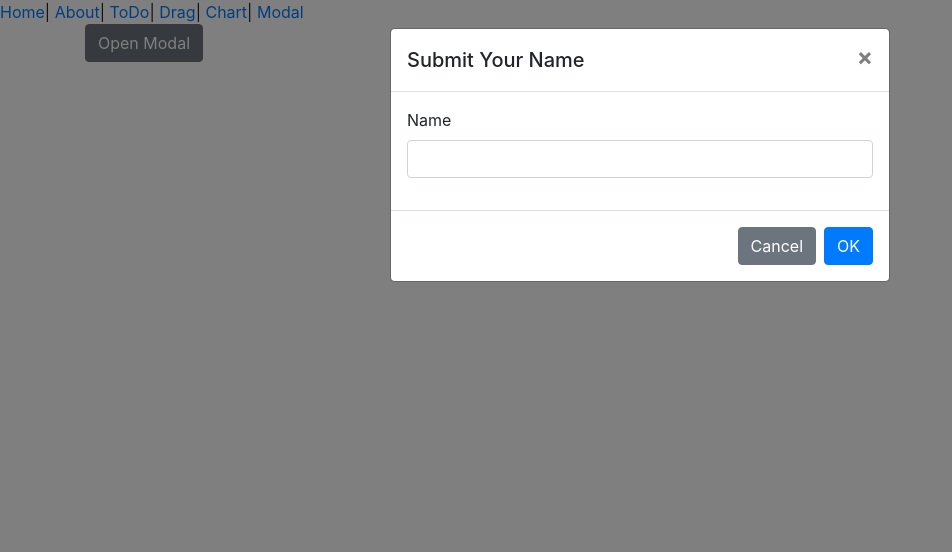
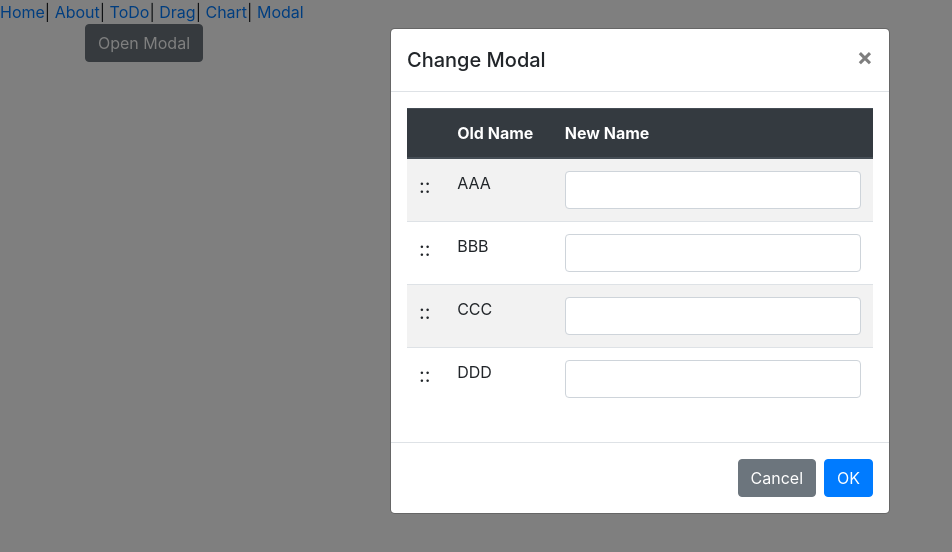
Before and after one commit to otera/hello-vue, a Vue app: page /modal in a window 1280 px wide. Both pictures are taken after a click on the button "Open Modal". Shown: the top 552 px of the page, without its empty margins (0-952 px from the left). Built offline with nearby package versions, Linux system fonts and the light colour scheme.

Commit message:
モーダルにドラッグできるテーブルを表示させる

```diff
--- a/src/components/Modal.vue
+++ b/src/components/Modal.vue
@@ -2,76 +2,100 @@
   <b-modal
     id="modal-prevent-closing"
     ref="modal"
-    title="Submit Your Name"
-    @show="resetModal"
+    title="Change Modal"
+    @show="showInit"
     @hidden="resetModal"
     @ok="handleOk"
   >
-    <form ref="form" @submit.stop.prevent="handleSubmit">
-      <b-form-group
-        :state="nameState"
-        label="Name"
-        label-for="name-input"
-        invalid-feedback="Name is required"
+    <table class="table table-striped">
+      <thead class="thead-dark">
+        <tr>
+          <th scope="col"></th>
+          <th scope="col">Old Name</th>
+          <th scope="col">New Name</th>
+        </tr>
+      </thead>
+      <draggable
+        v-model="tableData"
+        :options="{ handle: '.item-handle' }"
+        tag="tbody"
       >
-        <b-form-input
-          id="name-input"
-          v-model="name"
-          :state="nameState"
-          required
-        ></b-form-input>
-      </b-form-group>
-    </form>
+        <tr v-for="item in tableData" :key="item.name">
+          <td scope="row"><span class="item-handle">::</span></td>
+          <td>{{ item.name }}</td>
+          <td><b-form-input type="text" v-model="item.newName" /></td>
+        </tr>
+      </draggable>
+    </table>
   </b-modal>
 </template>
 
 <script>
+import draggable from "vuedraggable";
 export default {
   name: "ModalComponent",
   props: {
+    /** 送信リクエスト先 */
     requrl: {
       type: String,
       required: true,
     },
+    /** テーブル表示用データ */
     items: Array,
   },
   created() {
     console.log(this);
   },
+  components: {
+    draggable,
+  },
   data() {
     return {
       name: "",
       nameState: null,
-      submittedNames: [],
+      /** 初期表示時：テーブルデータ */
+      initTableData: [],
+      /** テーブルデータ */
+      tableData: [],
     };
   },
   methods: {
-    checkFormValidity() {
-      const valid = this.$refs.form.checkValidity();
-      this.nameState = valid;
-      return valid;
+    /** 表示時に呼びたい */
+    showInit() {
+      // データを作り直す
+      this.tableData = [];
+      this.items.forEach((data) => {
+        this.tableData.push({ name: data.name, newName: "" });
+      });
+      // 初期表示状態のデータを持っておく
+      this.initTableData = this.tableData.slice();
     },
+    /** hiddenされた時 */
     resetModal() {
       this.name = "";
       this.nameState = null;
     },
+    /** デフォルトのOKボタンが押下された */
     handleOk(bvModalEvt) {
       // Prevent modal from closing
       bvModalEvt.preventDefault();
       // Trigger submit handler
       this.handleSubmit();
     },
+    /** トリガー送信 */
     handleSubmit() {
-      // Exit when the form isn't valid
-      if (!this.checkFormValidity()) {
-        return;
-      }
-      // Push the name to submitted names
-      this.submittedNames.push(this.name);
+      this.tableData.forEach((data, index) => {
+        // new name check
+        const nname = data.newName.trim();
+        if (nname.length === 0) {
+          console.log("name is not updated");
+        }
 
-      console.log(this.submittedNames);
-      console.log(this.requrl);
-      console.log(this.items);
+        console.log(index, data);
+      });
+
+      console.log("initTableData", this.initTableData);
+
       // Hide the modal manually
       this.$nextTick(() => {
         this.$bvModal.hide("modal-prevent-closing");
@@ -82,4 +106,8 @@ export default {
 </script>
 
 <!-- Add "scoped" attribute to limit CSS to this component only -->
-<style scoped></style>
+<style scoped>
+.item-handle {
+  font-size: 20px;
+}
+</style>
--- a/src/views/ViewModal.vue
+++ b/src/views/ViewModal.vue
@@ -17,7 +17,12 @@ export default {
   data() {
     return {
       reqUrl: "htto://localhost:8080/test",
-      items: ["AAA", "BBB", "CCC", "DDD", "EEE"],
+      items: [
+        { name: "AAA" },
+        { name: "BBB" },
+        { name: "CCC" },
+        { name: "DDD" },
+      ],
     };
   },
   methods: {},
```
